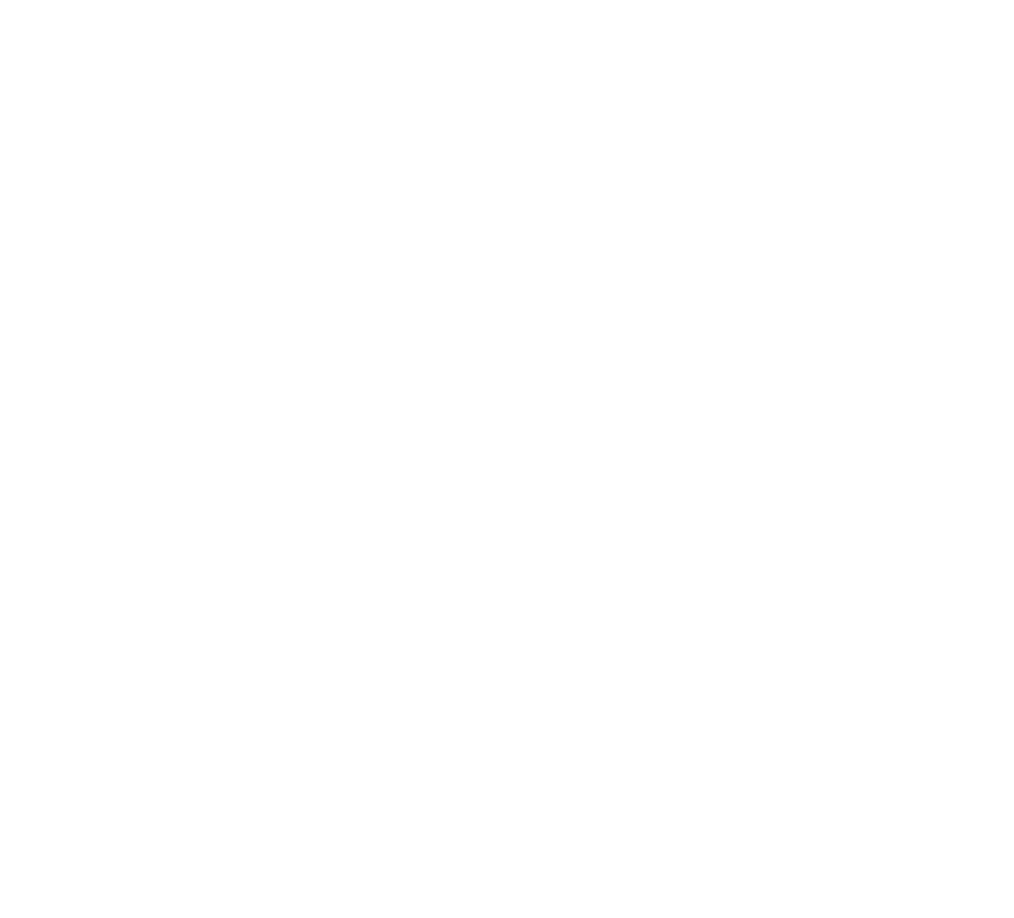
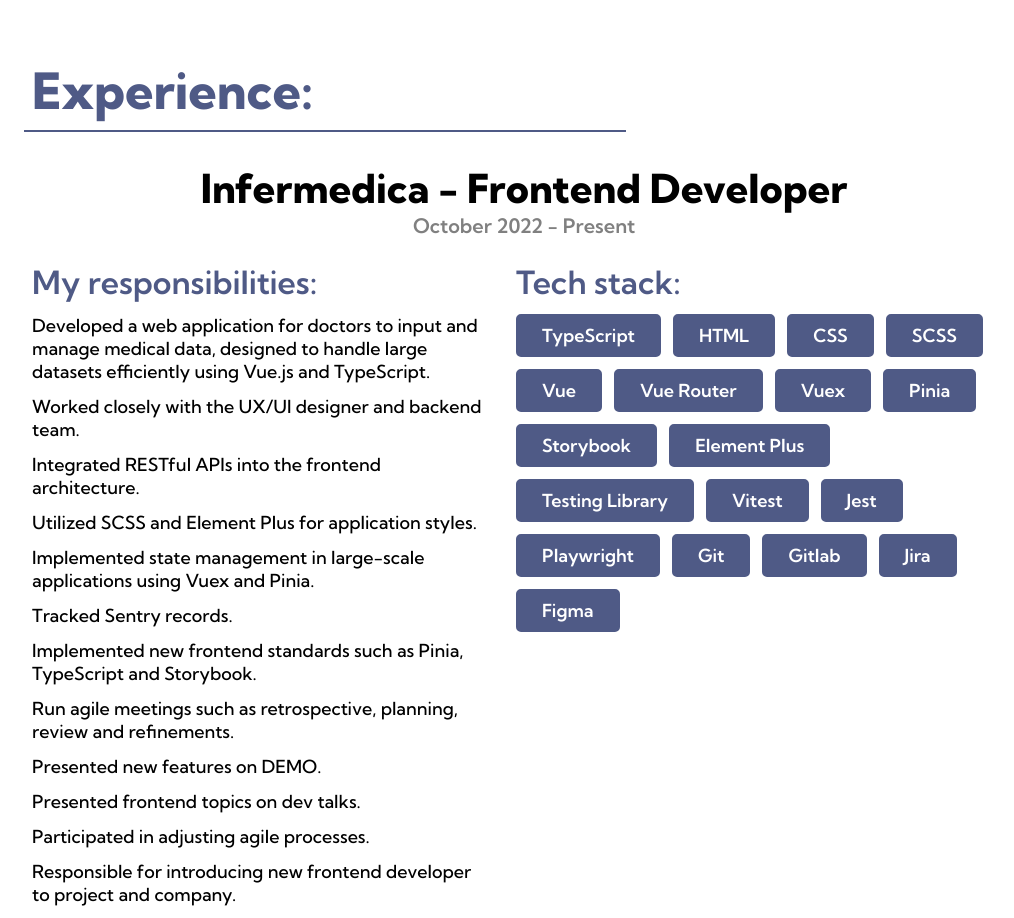
Before and after one commit to matkot11/portfolio, a Vue app: page / in a window 1280 px wide. Shown: the part 740-1658 px from the top of the page, without its empty margins (116-1130 px from the left). Before the commit the page ends 800 px from the top, so only its background shows below. Built offline with nearby package versions, Linux system fonts and the light colour scheme.

Commit message:
feature: Add experience section

```diff
--- a/src/App.vue
+++ b/src/App.vue
@@ -2,6 +2,7 @@
 import AboutSection from '@/sections/about/AboutSection.vue'
 import NavigationBar from '@/components/NavigationBar.vue'
 import { onMounted, onUnmounted, ref } from 'vue'
+import ExperienceSection from './sections/about/experience/ExperienceSection.vue'
 
 const currentSection = ref('')
 
@@ -32,6 +33,7 @@ onUnmounted(() => {
   <main class="app">
     <NavigationBar :current-section="currentSection" class="app__navigation" />
     <AboutSection id="about" />
+    <ExperienceSection id="experience" :scrolled-to-section="currentSection === 'experience'" />
   </main>
 </template>
 
--- a/src/assets/typography.scss
+++ b/src/assets/typography.scss
@@ -1,4 +1,12 @@
 @import url('https://fonts.googleapis.com/css2?family=Kumbh+Sans:wght@100..900&display=swap');
+
+%kumbh-sans-regular {
+  font-family: 'Kumbh Sans', sans-serif;
+  font-optical-sizing: auto;
+  font-weight: 400;
+  font-style: normal;
+  font-variation-settings: 'YOPQ' 300;
+}
 
 %kumbh-sans-medium {
   font-family: 'Kumbh Sans', sans-serif;
--- a/src/assets/variables.scss
+++ b/src/assets/variables.scss
@@ -3,9 +3,12 @@
     --color-white: #ffffff;
     --color-black: #000000;
     --color-blue: #4F5A86;
+    --color-gray: #808080;
 
     /* Font sizes */
     --font-16: 1rem;
+    --font-18: 1.125rem;
+    --font-20: 1.25rem;
     --font-24: 1.5rem;
     --font-32: 2rem;
     --font-40: 2.5rem;
--- /dev/null
+++ b/src/sections/about/experience/ExperienceSection.vue
@@ -0,0 +1,268 @@
+<script setup lang="ts">
+import { watch } from 'vue'
+import { InfermedicaResponsibilities, InfermedicaTechStack } from './experience'
+import anime from 'animejs'
+
+const props = defineProps<{
+  scrolledToSection: boolean
+}>()
+
+watch(
+  () => props.scrolledToSection,
+  () => {
+    if (!props.scrolledToSection) {
+      anime({
+        targets: '.experience-section__separator',
+        width: ['60%', '0%'],
+        scaleX: [1, 0],
+        duration: 500,
+        easing: 'easeInOutSine',
+      })
+
+      anime({
+        targets: '.experience-section__separator--mobile',
+        width: ['100%', '0%'],
+        scaleX: [1, 0],
+        duration: 500,
+        easing: 'easeInOutSine',
+      })
+
+      return
+    }
+
+    anime({
+      targets: '.experience-section__separator',
+      width: ['0%', '60%'],
+      scaleX: [0, 1],
+      duration: 500,
+      easing: 'easeInOutSine',
+    })
+
+    anime({
+      targets: '.experience-section__separator--mobile',
+      width: ['0%', '100%'],
+      scaleX: [0, 1],
+      duration: 500,
+      easing: 'easeInOutSine',
+    })
+  },
+)
+</script>
+
+<template>
+  <section class="experience-section">
+    <h2 class="experience-section__title">Experience:</h2>
+    <hr class="experience-section__separator" />
+    <hr class="experience-section__separator--mobile" />
+
+    <div class="experience-section__job-title-wrapper">
+      <h3 class="experience-section__job-title">Infermedica - Frontend Developer</h3>
+      <p class="experience-section__job-title-date">October 2022 - Present</p>
+    </div>
+
+    <div class="experience-section__job-description-wrapper">
+      <div>
+        <h4 class="experience-section__job-description-header">My responsibilities:</h4>
+        <ul class="experience-section__job-description">
+          <li
+            v-for="responsibility in InfermedicaResponsibilities"
+            :key="responsibility"
+            class="experience-section__job-description-item"
+          >
+            {{ responsibility }}
+          </li>
+        </ul>
+      </div>
+
+      <div>
+        <h4 class="experience-section__job-description-header">Tech stack:</h4>
+        <div class="experience-section__job-description-tech-stack">
+          <a
+            v-for="tech in InfermedicaTechStack"
+            :key="tech.name"
+            :href="tech.docs"
+            target="_blank"
+            class="experience-section__job-description-tech-stack-item"
+          >
+            {{ tech.name }}
+          </a>
+        </div>
+      </div>
+    </div>
+  </section>
+</template>
+
+<style lang="scss" scoped>
+@use '@/assets/typography.scss';
+
+.experience-section {
+  margin: 24px 0;
+  min-height: 100vh;
+  display: flex;
+  flex-direction: column;
+  justify-content: center;
+
+  @media only screen and (min-width: 1024px) {
+    margin: auto;
+    width: 1000px;
+  }
+
+  @media only screen and (min-width: 1440px) {
+    width: 1250px;
+  }
+
+  &__title {
+    @extend %kumbh-sans-extra-bold;
+    margin: 0 0 0 8px;
+    font-size: var(--font-40);
+    color: var(--color-blue);
+
+    @media only screen and (min-width: 1024px) {
+      font-size: var(--font-50);
+    }
+  }
+
+  &__separator {
+    border: 1px solid var(--color-blue);
+    transform-origin: left;
+    transform: scaleX(0);
+    display: none;
+
+    @media only screen and (min-width: 768px) {
+      margin-left: 0;
+      width: 0;
+      display: block;
+    }
+
+    &--mobile {
+      margin-left: 0;
+      width: 0;
+      border: 1px solid var(--color-blue);
+      transform-origin: left;
+      transform: scaleX(0);
+
+      @media only screen and (min-width: 768px) {
+        display: none;
+      }
+    }
+  }
+
+  &__job-title {
+    @extend %kumbh-sans-extra-bold;
+    margin: 0;
+    font-size: var(--font-32);
+    text-align: center;
+
+    @media only screen and (min-width: 1024px) {
+      font-size: var(--font-40);
+    }
+
+    &-wrapper {
+      margin: 24px 0;
+      display: flex;
+      flex-direction: column;
+      align-items: center;
+    }
+
+    &-date {
+      @extend %kumbh-sans-semi-bold;
+      margin: 0;
+      font-size: var(--font-20);
+      color: var(--color-gray);
+    }
+  }
+
+  &__job-description {
+    list-style: none;
+    margin: 0;
+    padding: 0;
+
+    &-item {
+      @extend %kumbh-sans-medium;
+      margin-bottom: 12px;
+
+      @media only screen and (min-width: 1024px) {
+        font-size: var(--font-18);
+      }
+
+      @media only screen and (min-width: 1440px) {
+        margin-bottom: 16px;
+        font-size: var(--font-20);
+      }
+    }
+
+    &-wrapper {
+      margin: 0 8px;
+      display: flex;
+      flex-direction: column;
+
+      @media only screen and (min-width: 768px) {
+        flex-direction: row;
+        justify-content: center;
+        gap: 24px;
+
+        & > * {
+          max-width: 50%;
+        }
+      }
+
+      @media only screen and (min-width: 1024px) {
+        & > * {
+          max-width: 500px;
+        }
+      }
+
+      @media only screen and (min-width: 1440px) {
+        gap: 100px;
+
+        & > *:first-child {
+          max-width: 750px;
+        }
+      }
+    }
+
+    &-header {
+      @extend %kumbh-sans-semi-bold;
+      margin: 0 0 12px 0;
+      font-size: var(--font-24);
+      color: var(--color-blue);
+
+      @media only screen and (min-width: 1024px) {
+        font-size: var(--font-32);
+      }
+    }
+
+    &-tech-stack {
+      display: flex;
+      flex-wrap: wrap;
+      gap: 8px;
+
+      @media only screen and (min-width: 1024px) {
+        gap: 12px;
+      }
+
+      @media only screen and (min-width: 1440px) {
+        gap: 16px;
+      }
+
+      &-item {
+        @extend %kumbh-sans-semi-bold;
+        font-size: var(--font-18);
+        color: var(--color-white);
+        background-color: var(--color-blue);
+        width: fit-content;
+        padding: 8px 24px;
+        border-radius: 5px;
+        border: 2px solid var(--color-blue);
+        text-decoration: none;
+        cursor: pointer;
+
+        &:hover {
+          background-color: var(--color-white);
+          color: var(--color-blue);
+        }
+      }
+    }
+  }
+}
+</style>
--- /dev/null
+++ b/src/sections/about/experience/experience.ts
@@ -0,0 +1,89 @@
+export const InfermedicaResponsibilities = [
+  'Developed a web application for doctors to input and manage medical data, designed to handle large datasets efficiently using Vue.js and TypeScript.',
+  'Worked closely with the UX/UI designer and backend team.',
+  'Integrated RESTful APIs into the frontend architecture.',
+  'Utilized SCSS and Element Plus for application styles.',
+  'Implemented state management in large-scale applications using Vuex and Pinia.',
+  'Tracked Sentry records.',
+  'Implemented new frontend standards such as Pinia, TypeScript and Storybook.',
+  'Run agile meetings such as retrospective, planning, review and refinements.',
+  'Presented new features on DEMO.',
+  'Presented frontend topics on dev talks.',
+  'Participated in adjusting agile processes.',
+  'Responsible for introducing new frontend developer to project and company.',
+]
+
+export const InfermedicaTechStack = [
+  {
+    name: 'TypeScript',
+    docs: 'https://www.typescriptlang.org/docs/',
+  },
+  {
+    name: 'HTML',
+    docs: 'https://developer.mozilla.org/en-US/docs/Web/HTML',
+  },
+  {
+    name: 'CSS',
+    docs: 'https://developer.mozilla.org/en-US/docs/Web/CSS',
+  },
+  {
+    name: 'SCSS',
+    docs: 'https://sass-lang.com/',
+  },
+  {
+    name: 'Vue',
+    docs: 'https://vuejs.org/guide/',
+  },
+  {
+    name: 'Vue Router',
+    docs: 'https://router.vuejs.org/',
+  },
+  {
+    name: 'Vuex',
+    docs: 'https://vuex.vuejs.org/',
+  },
+  {
+    name: 'Pinia',
+    docs: 'https://pinia.vuejs.org/',
+  },
+  {
+    name: 'Storybook',
+    docs: 'https://storybook.js.org/',
+  },
+  {
+    name: 'Element Plus',
+    docs: 'https://element-plus.org/',
+  },
+  {
+    name: 'Testing Library',
+    docs: 'https://testing-library.com/',
+  },
+  {
+    name: 'Vitest',
+    docs: 'https://vitest.dev/',
+  },
+  {
+    name: 'Jest',
+    docs: 'https://jestjs.io/',
+  },
+  {
+    name: 'Playwright',
+    docs: 'https://playwright.dev/',
+  },
+  {
+    name: 'Git',
+    docs: 'https://git-scm.com/',
+  },
+  {
+    name: 'Gitlab',
+    docs: 'https://gitlab.com/',
+  },
+  {
+    name: 'Jira',
+    docs: 'https://www.atlassian.com/software/jira',
+  },
+  {
+    name: 'Figma',
+    docs: 'https://www.figma.com/',
+  },
+]
```
